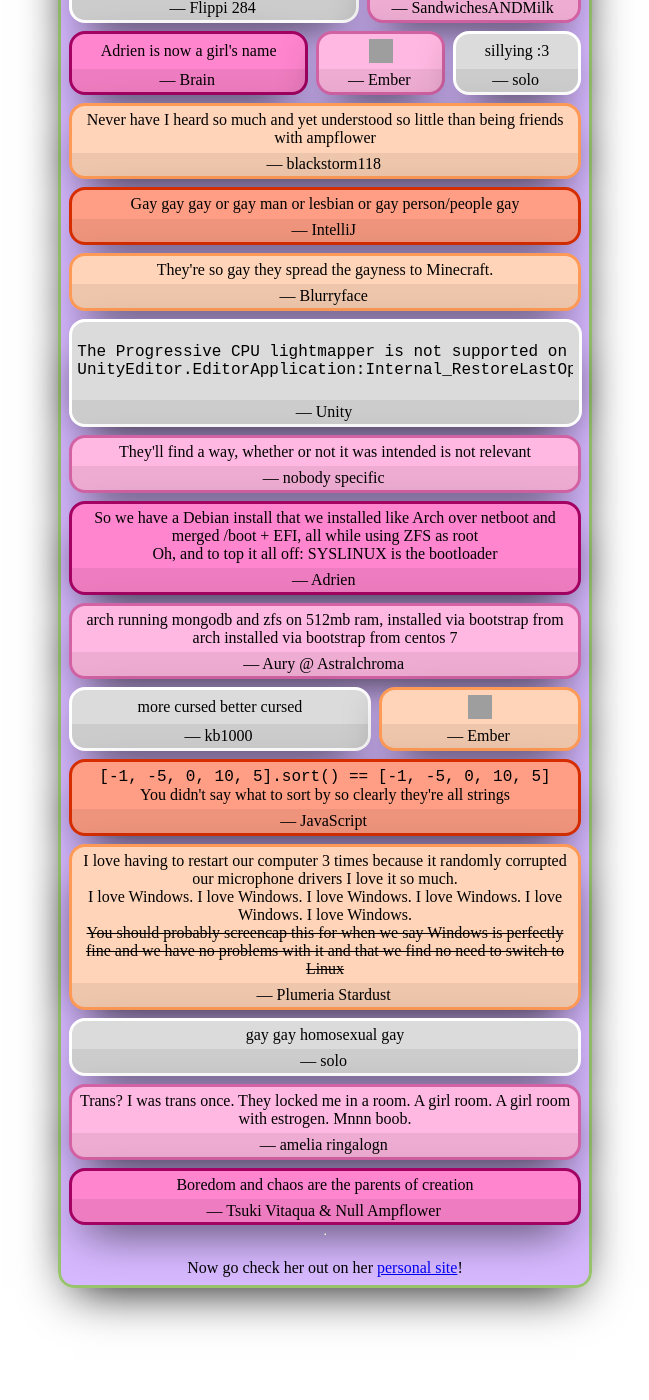
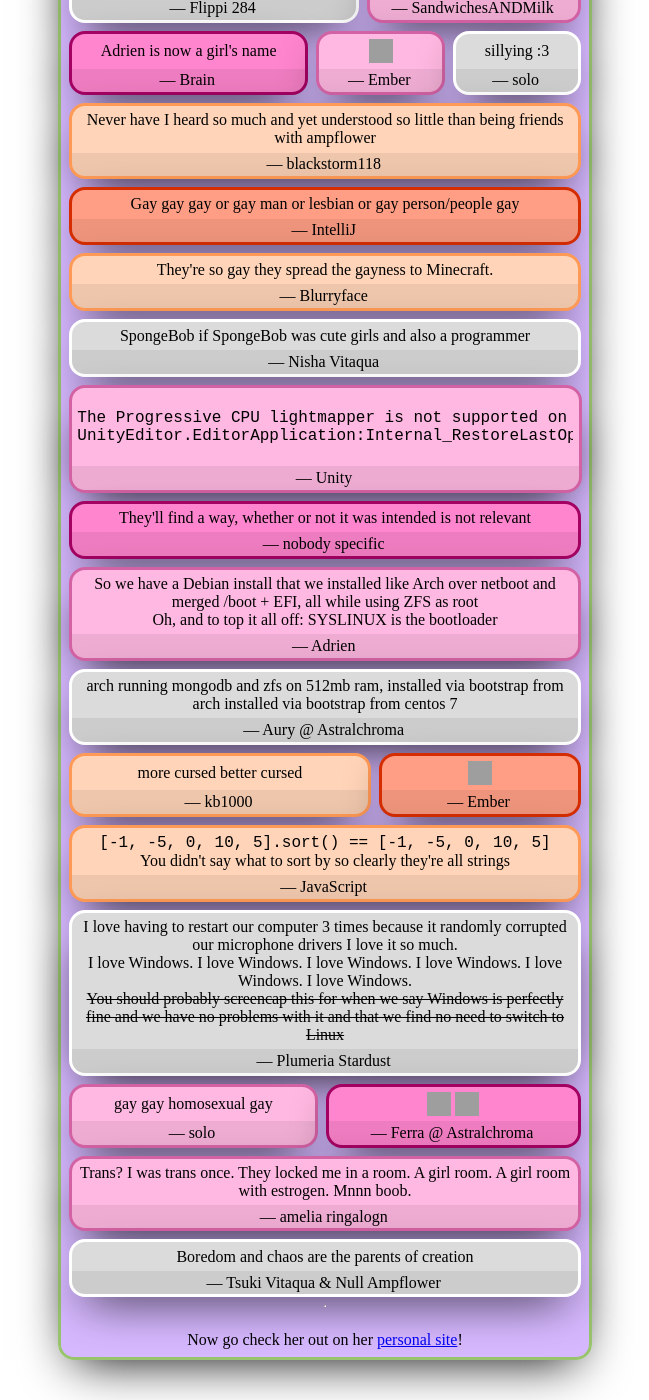
Before and after one commit to Ampflower/bug-free-carnival, a Jekyll site: the page built from index.html, in a window 1280 px wide and 1400 px high, scrolled down 1492 px. Shown: the whole window, without its empty margins (315-964 px from the left). Built offline with Jekyll 4.4.1, drawn with Linux system fonts in a browser that asks for light colours; before the commit the page ends 2820 px from its top, so only the background shows below that; grey boxes are pictures that could not be loaded.

Commit message:
Snuggles and Spongebob

```diff
--- a/index.html
+++ b/index.html
@@ -104,6 +104,8 @@
    hover: "Consider using 'gay or gay man or lesbian or gay person/people' instead of 'homosexual'."
  - author: Blurryface
    quote: "They're so gay they spread the gayness to Minecraft."
+ - author: Nisha Vitaqua
+   quote: "SpongeBob if SpongeBob was cute girls and also a programmer"
  - author: Unity
    quote: "<pre>The Progressive CPU lightmapper is not supported on Apple silicon, switching to the Progressive GPU lightmapper.<br/>UnityEditor.EditorApplication:Internal_RestoreLastOpenedScenes ()</pre>"
  - author: nobody specific
@@ -126,6 +128,9 @@
  - author: solo
    quote: "gay gay homosexual gay"
    hover: "No, this wasn't said before, what makes you think that?"
+ - author: Ferra @ Astralchroma
+   quote: '<img src="https://cdn.discordapp.com/emojis/1127811994909691975.webp?size=44&quality=lossless" width="24" height="24" alt="blobfox snuggle" />
+          <img src="https://cdn.discordapp.com/emojis/981046672345944154.webp?size=44&quality=lossless" width="24" height="24" alt="blobfox heart" />'
  - author: amelia ringalogn
    quote: "Trans? I was trans once. They locked me in a room. A girl room. A girl room with estrogen. Mnnn boob."
    hover: "Ringanaturallog"
```
